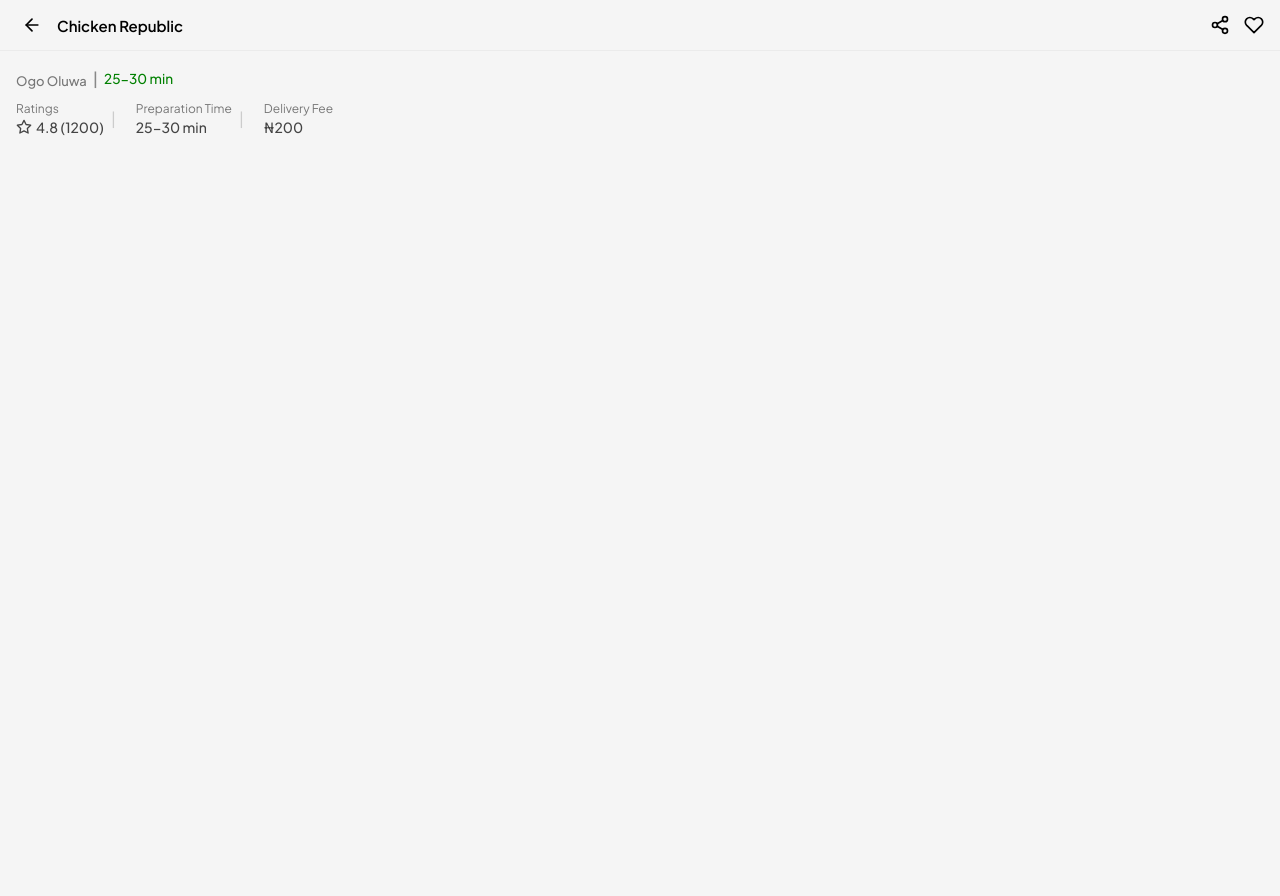
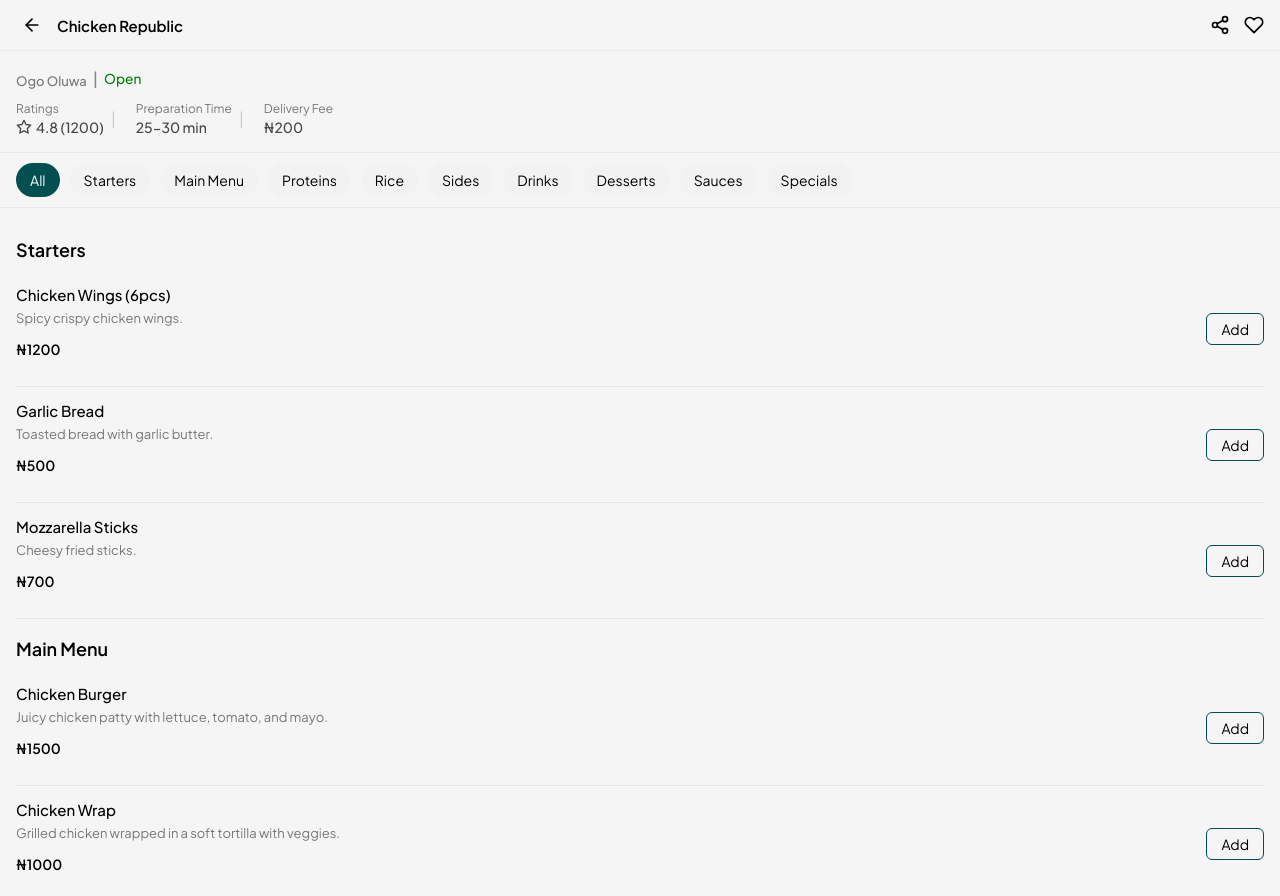
Before and after one commit to ay30bg/droppa, a React (Create React App) app: page /details/1 in a window 1280 px wide. Built offline with nearby package versions, Linux system fonts and the light colour scheme.

Commit message:
Refactor RestaurantDetails component
Refactor RestaurantDetails component for improved readability and performance. Removed unused imports and simplified cart state management.

```diff
--- a/src/pages/RestaurantDetails.jsx
+++ b/src/pages/RestaurantDetails.jsx
@@ -1,5 +1,5 @@
 import React, { useState, useEffect, useRef } from "react";
-import { useParams, useNavigate, useLocation } from "react-router-dom";
+import { useParams, useNavigate } from "react-router-dom";
 import {
   featuredRestaurants,
   restaurantMenus,
@@ -11,14 +11,7 @@ import { FiArrowLeft, FiShare2, FiHeart, FiStar } from "react-icons/fi";
 export default function RestaurantDetails() {
   const { id } = useParams();
   const navigate = useNavigate();
-  const location = useLocation();
-
-  // 👇 detect where user came from
-  const from = location.state?.from || "/";
-
-  const restaurant = featuredRestaurants.find(
-    (r) => r.id === Number(id)
-  );
+  const restaurant = featuredRestaurants.find((r) => r.id === Number(id));
   const menu = restaurantMenus[Number(id)] || [];
 
   const [activeCategory, setActiveCategory] = useState("All");
@@ -28,7 +21,7 @@ export default function RestaurantDetails() {
   const scrollRef = useRef();
   const sectionRefs = useRef({});
 
-  // ---------- CART STATE ----------
+  // ---------- CART STATE WITH LOCALSTORAGE PERSISTENCE ----------
   const [cart, setCart] = useState(() => {
     const saved = localStorage.getItem("restaurant_cart");
     const parsed = saved ? JSON.parse(saved) : {};
@@ -42,7 +35,7 @@ export default function RestaurantDetails() {
     localStorage.setItem("restaurant_cart", JSON.stringify(parsed));
   }, [cart, id]);
 
-  // ---------- LOADING ----------
+  // ---------- LOADING SIMULATION ----------
   useEffect(() => {
     const timer = setTimeout(() => setLoading(false), 1000);
     return () => clearTimeout(timer);
@@ -50,10 +43,9 @@ export default function RestaurantDetails() {
 
   if (!restaurant) return <div>Restaurant not found</div>;
 
-  const isClosed =
-    getRestaurantTimeDisplay(restaurant.time) === "Closed";
+  const isClosed = getRestaurantTimeDisplay(restaurant.time) === "Closed";
 
-  // ---------- SHARE ----------
+  // ---------- NATIVE SHARE ----------
   const handleNativeShare = async () => {
     if (navigator.share) {
       try {
@@ -62,28 +54,31 @@ export default function RestaurantDetails() {
           text: `Check out ${restaurant.name}`,
           url: window.location.href,
         });
-      } catch {}
+      } catch (err) {
+        console.log("Share dismissed");
+      }
     } else {
       await navigator.clipboard.writeText(window.location.href);
-      alert("Link copied");
+      alert("Link copied to clipboard");
     }
   };
 
   // ---------- CATEGORIES ----------
   const categories = [
     "All",
-    ...new Set(menu.map((item) => item.category)),
+    ...Array.from(new Set(menu.map((item) => item.category))),
   ];
 
   // ---------- CART FUNCTIONS ----------
   const addToCart = (item) => {
     setCart((prev) => {
       const exists = prev.find((p) => p.id === item.id);
-      return exists
-        ? prev.map((p) =>
-            p.id === item.id ? { ...p, qty: p.qty + 1 } : p
-          )
-        : [...prev, { ...item, qty: 1 }];
+      if (exists) {
+        return prev.map((p) =>
+          p.id === item.id ? { ...p, qty: p.qty + 1 } : p
+        );
+      }
+      return [...prev, { ...item, qty: 1 }];
     });
   };
 
@@ -99,20 +94,55 @@ export default function RestaurantDetails() {
     );
   };
 
-  const total = cart.reduce(
-    (sum, item) => sum + item.price * item.qty,
-    0
-  );
+  const total = cart.reduce((acc, item) => acc + item.price * item.qty, 0);
+
+  const scrollToCategory = (cat) => {
+    setActiveCategory(cat);
+    const el = sectionRefs.current[cat];
+    if (el) el.scrollIntoView({ behavior: "smooth", block: "start" });
+  };
+
+  // ---------- DYNAMIC OPEN/CLOSE ----------
+  const getDynamicStatus = (time) => {
+    if (!time || !time.includes("-")) return isClosed ? "Closed" : "Open";
+
+    try {
+      const now = new Date();
+      const [openStr, closeStr] = time.split(" - ");
+
+      const parseTime = (str) => {
+        const [h, mPart] = str.split(":");
+        const m = parseInt(mPart) || 0;
+        const isPM = str.toUpperCase().includes("PM");
+        let hour = parseInt(h);
+        if (isPM && hour !== 12) hour += 12;
+        if (!isPM && hour === 12) hour = 0;
+        return { hour, m };
+      };
+
+      const open = parseTime(openStr);
+      const close = parseTime(closeStr);
+
+      const openDate = new Date();
+      openDate.setHours(open.hour, open.m, 0);
+      const closeDate = new Date();
+      closeDate.setHours(close.hour, close.m, 0);
+
+      if (now >= openDate && now <= closeDate) {
+        return `Open now (closes at ${closeStr})`;
+      }
+      return `Closed (opens at ${openStr})`;
+    } catch (err) {
+      return isClosed ? "Closed" : "Open";
+    }
+  };
 
   return (
     <div className="cd-page" ref={scrollRef}>
       {/* HEADER */}
       <div className="cd-header">
         <div className="cd-header-left">
-          <button
-            className="cd-back"
-            onClick={() => navigate(from)}
-          >
+          <button className="cd-back" onClick={() => navigate("/restaurant")}>
             <FiArrowLeft size={20} />
           </button>
           <span className="cd-title">{restaurant.name}</span>
@@ -128,13 +158,13 @@ export default function RestaurantDetails() {
         </div>
       </div>
 
-      {/* INFO */}
+      {/* RESTAURANT INFO */}
       <div className="cd-rest-info">
         <div className="cd-location-status">
           <span className="cd-street">{restaurant.street}</span>
           <span className="cd-divider">|</span>
           <span className={`cd-status ${isClosed ? "closed" : "open"}`}>
-            {restaurant.time}
+            {getDynamicStatus(restaurant.time)}
           </span>
         </div>
 
@@ -142,8 +172,7 @@ export default function RestaurantDetails() {
           <div className="cd-meta-item">
             <div className="cd-meta-label">Ratings</div>
             <div className="cd-meta-value">
-              <FiStar size={16} /> {restaurant.rating} (
-              {restaurant.orders})
+              <FiStar size={16} /> {restaurant.rating} ({restaurant.orders})
             </div>
           </div>
 
@@ -159,19 +188,92 @@ export default function RestaurantDetails() {
         </div>
       </div>
 
+      {/* CATEGORIES */}
+      <div className="cd-categories">
+        {categories.map((cat) => (
+          <button
+            key={cat}
+            className={activeCategory === cat ? "active" : ""}
+            onClick={() => scrollToCategory(cat)}
+          >
+            {cat}
+          </button>
+        ))}
+      </div>
+
+      {/* MENU */}
+      <div className="cd-menu-section">
+        {loading ? (
+          <>
+            <div className="cd-skeleton-card" />
+            <div className="cd-skeleton-card" />
+            <div className="cd-skeleton-card" />
+          </>
+        ) : (
+          categories
+            .filter((c) => c !== "All")
+            .map(
+              (cat) =>
+                (activeCategory === "All" || activeCategory === cat) && (
+                  <div key={cat}>
+                    <h3
+                      className="cd-section-title"
+                      ref={(el) => (sectionRefs.current[cat] = el)}
+                    >
+                      {cat}
+                    </h3>
+
+                    {menu
+                      .filter((item) => item.category === cat)
+                      .map((item) => {
+                        const inCart = cart.find((c) => c.id === item.id);
+
+                        return (
+                          <div className="cd-menu-item" key={item.id}>
+                            <div className="cd-item-info">
+                              <h4>{item.name}</h4>
+                              {item.description && (
+                                <p className="cd-subtext">{item.description}</p>
+                              )}
+                              <p className="cd-price">₦{item.price}</p>
+                            </div>
+
+                            {inCart ? (
+                              <div className="cd-qty-box">
+                                <button onClick={() => changeQty(item.id, "dec")}>
+                                  −
+                                </button>
+                                <span>{inCart.qty}</span>
+                                <button onClick={() => changeQty(item.id, "inc")}>
+                                  +
+                                </button>
+                              </div>
+                            ) : (
+                              <button
+                                className="cd-add-btn"
+                                onClick={() => addToCart(item)}
+                              >
+                                Add
+                              </button>
+                            )}
+                          </div>
+                        );
+                      })}
+                  </div>
+                )
+            )
+        )}
+      </div>
+
       {/* CART BAR */}
       {cart.length > 0 && (
         <div
           className="cd-cart-bar"
           onClick={() =>
-            navigate("/checkout", {
-              state: { cart, restaurant },
-            })
+            navigate("/checkout", { state: { cart, restaurant } })
           }
         >
-          <span>
-            {cart.reduce((a, b) => a + b.qty, 0)} items
-          </span>
+          <span>{cart.reduce((a, b) => a + b.qty, 0)} items</span>
           <span>₦{total}</span>
         </div>
       )}
```
